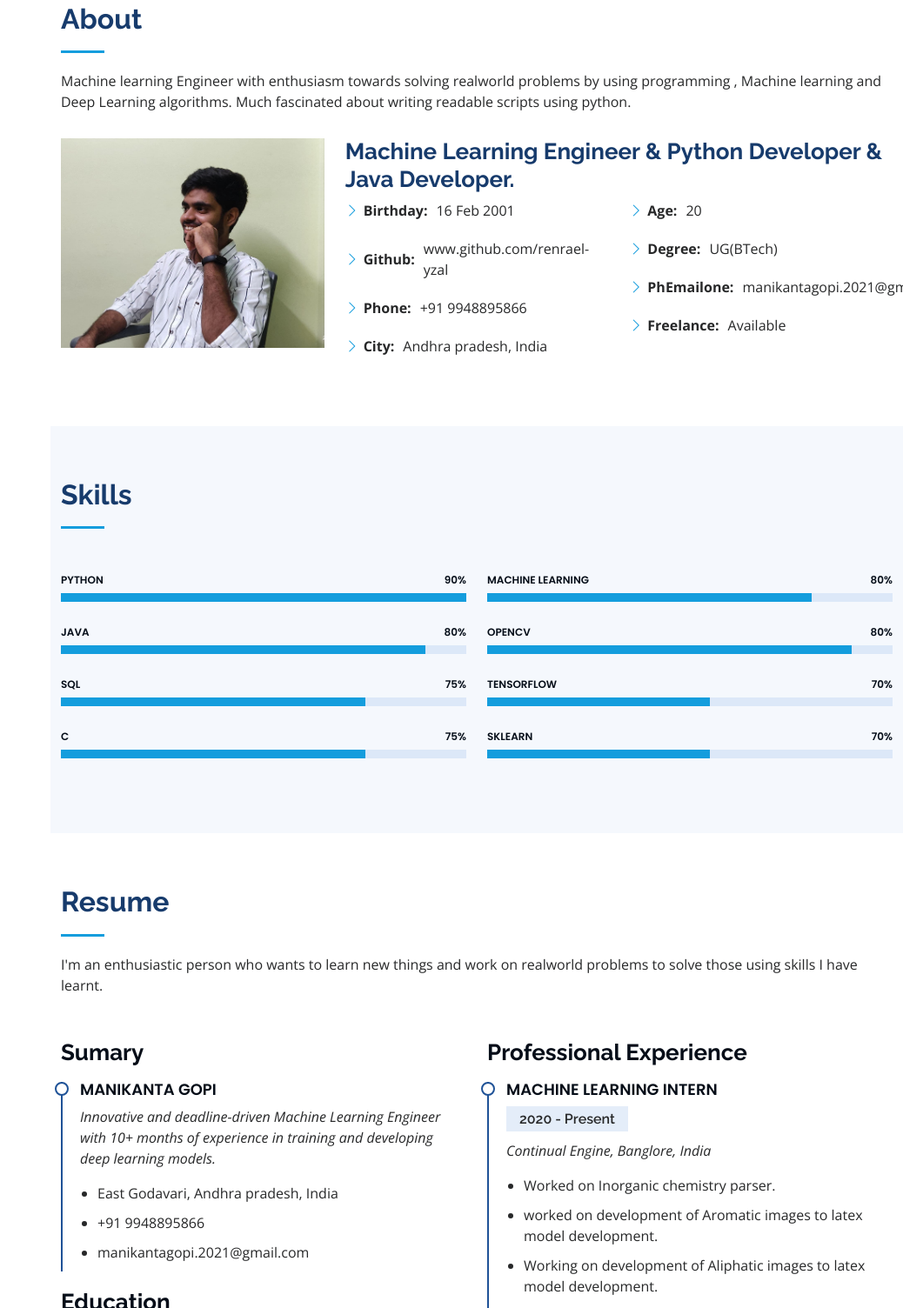
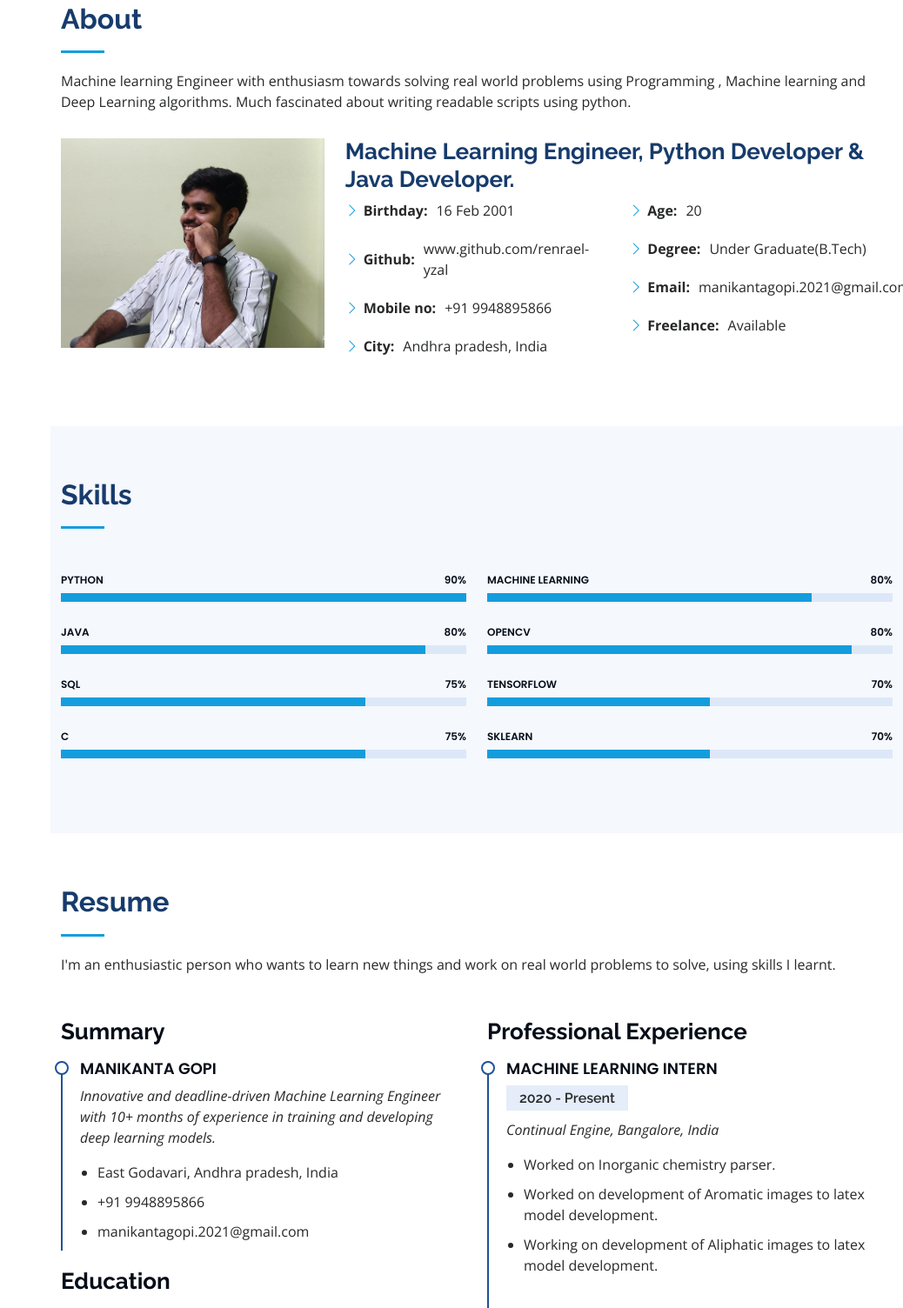
Before and after one commit to renrael-yzal/renrael-yzal.github.io, a plain HTML site: page index.html in a window 1280 px wide. Shown: the part 857-2361 px from the top of the page at 87% size, without its empty margins (242-1280 px from the left). Drawn offline with nearby package versions, Linux system fonts and the light colour scheme.

Commit message:
Update index.html

```diff
--- a/index.html
+++ b/index.html
@@ -85,8 +85,8 @@
 
         <div class="section-title">
           <h2>About</h2>
-          <p>Machine learning Engineer with enthusiasm towards solving realworld problems by using
-            programming , Machine learning and Deep Learning algorithms. Much fascinated about writing
+          <p>Machine learning Engineer with enthusiasm towards solving real world problems using
+            Programming , Machine learning and Deep Learning algorithms. Much fascinated about writing
             readable scripts using python.
           </p>
         </div>
@@ -96,7 +96,7 @@
             <img src="assets/img/profile-img.jpg" class="img-fluid" alt="">
           </div>
           <div class="col-lg-8 pt-4 pt-lg-0 content" data-aos="fade-left">
-            <h3>Machine Learning Engineer &amp; Python Developer &amp; Java Developer.</h3>
+            <h3>Machine Learning Engineer, Python Developer &amp; Java Developer.</h3>
             <!--<p class="fst-italic">
               He suffers great pains. The consequences of his avoidance had to do with some.
               May they be the main game. No one had any desire. And no one who hinders receives them otherwise.
@@ -107,15 +107,15 @@
                 <ul>
                   <li><i class="bi bi-chevron-right"></i> <strong>Birthday:</strong> <span>16 Feb 2001</span></li>
                   <li><i class="bi bi-chevron-right"></i> <strong>Github:</strong> <span>www.github.com/renrael-yzal</span></li>
-                  <li><i class="bi bi-chevron-right"></i> <strong>Phone:</strong> <span>+91 9948895866</span></li>
+                  <li><i class="bi bi-chevron-right"></i> <strong>Mobile no:</strong> <span>+91 9948895866</span></li>
                   <li><i class="bi bi-chevron-right"></i> <strong>City:</strong> <span>Andhra pradesh, India</span></li>
                 </ul>
               </div>
               <div class="col-lg-6">
                 <ul>
                   <li><i class="bi bi-chevron-right"></i> <strong>Age:</strong> <span>20</span></li>
-                  <li><i class="bi bi-chevron-right"></i> <strong>Degree:</strong> <span>UG(BTech)</span></li>
-                  <li><i class="bi bi-chevron-right"></i> <strong>PhEmailone:</strong> <span>manikantagopi.2021@gmail.com</span></li>
+                  <li><i class="bi bi-chevron-right"></i> <strong>Degree:</strong> <span>Under Graduate(B.Tech)</span></li>
+                  <li><i class="bi bi-chevron-right"></i> <strong>Email:</strong> <span>manikantagopi.2021@gmail.com</span></li>
                   <li><i class="bi bi-chevron-right"></i> <strong>Freelance:</strong> <span>Available</span></li>
                 </ul>
               </div>
@@ -239,12 +239,12 @@
 
         <div class="section-title">
           <h2>Resume</h2>
-          <p>I'm an enthusiastic person who wants to learn new things and work on realworld problems to solve those using skills I have learnt.</p>
+          <p>I'm an enthusiastic person who wants to learn new things and work on real world problems to solve, using skills I learnt.</p>
         </div>
 
         <div class="row">
           <div class="col-lg-6" data-aos="fade-up">
-            <h3 class="resume-title">Sumary</h3>
+            <h3 class="resume-title">Summary</h3>
             <div class="resume-item pb-0">
               <h4>Manikanta Gopi</h4>
               <p><em>Innovative and deadline-driven Machine Learning Engineer with 10+ months of experience in training and developing deep learning models.</em></p>
@@ -262,7 +262,7 @@
               <p><em>RAJIV GANDHI UNIVERSITY OF KNOWLEDGE TECHNOLOGIES, Nuzvid</em></p>
             </div>
             <div class="resume-item">
-              <h4>Pre-University Course &amp; Graphic Design</h4>
+              <h4>Pre-University Course </h4>
               <h5>2016 - 2018</h5>
               <p><em>RAJIV GANDHI UNIVERSITY OF KNOWLEDGE TECHNOLOGIES, Nuzvid</em></p>
             </div>
@@ -272,10 +272,10 @@
             <div class="resume-item">
               <h4>Machine Learning Intern</h4>
               <h5>2020 - Present</h5>
-              <p><em>Continual Engine, Banglore, India </em></p>
+              <p><em>Continual Engine, Bangalore, India </em></p>
               <ul>
                 <li>Worked on Inorganic chemistry parser.</li>
-                <li>worked on development of Aromatic images to latex model development.</li>
+                <li>Worked on development of Aromatic images to latex model development.</li>
                 <li>Working on development of Aliphatic images to latex model development.</li>
 
               </ul>
@@ -285,7 +285,7 @@
               <h5>2021 - present</h5>
               <p><em> Carnegie Mellon University </em></p>
               <ul>
-                <li>Working on developing hybrid network for image segmentation.</li>
+                <li>Working on the developing hybrid network for image segmentation.</li>
               </ul>
             </div>
           </div>
@@ -429,7 +429,7 @@
               <div class="address">
                 <i class="bi bi-geo-alt"></i>
                 <h4>Location:</h4>
-                <p>Sivalayam street,Mulastanam,Eastgodavari,Andhra pradesh, India,533233</p>
+                <p>Sivalayam street,Mulastanam,East Godavari,Andhra Pradesh, India - 533233</p>
               </div>
 
               <div class="email">
```
